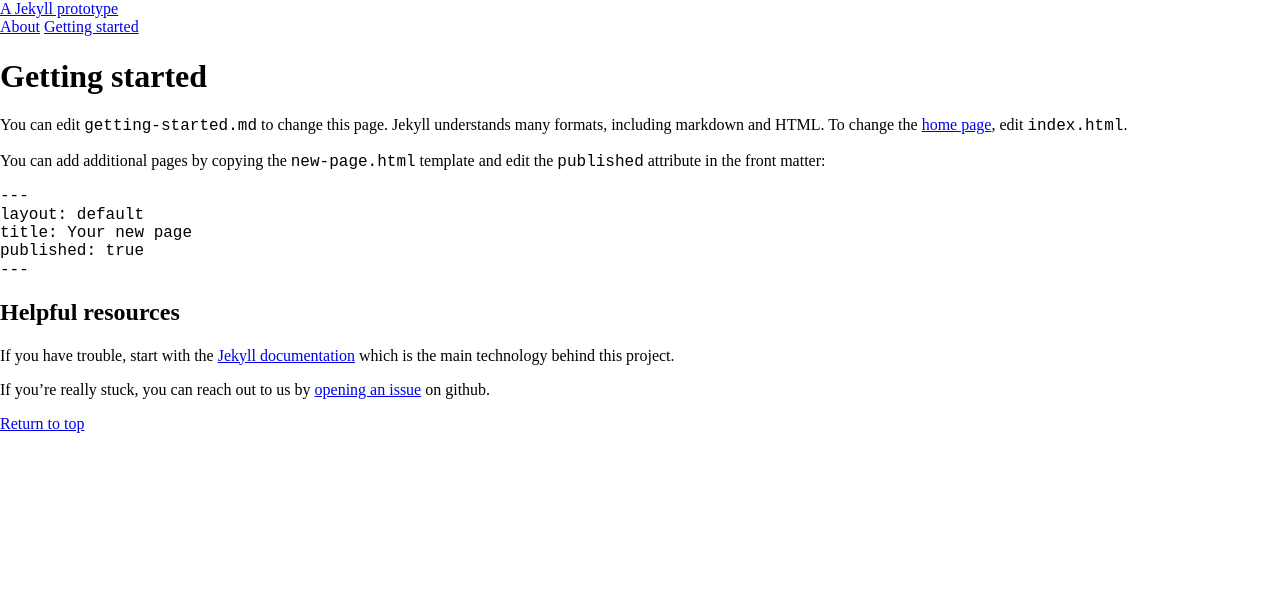
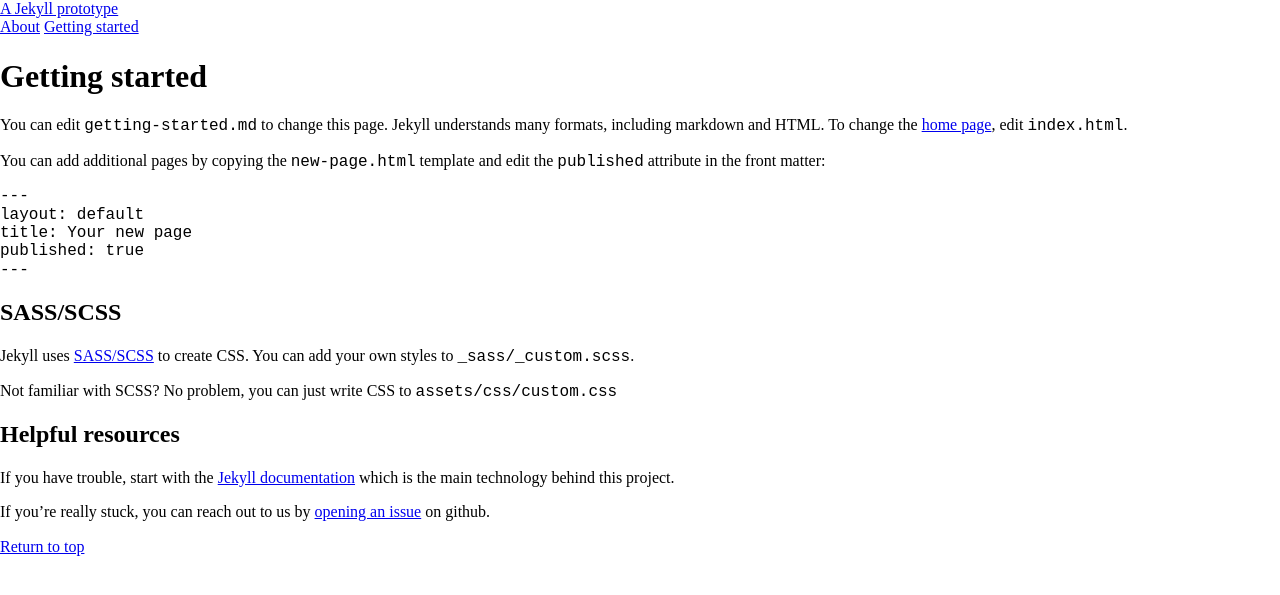
Before and after one commit to adborden/jekyll-prototype, a Jekyll site: the page built from getting-started.md, in a window 1280 px wide. Shown: the top 595 px of the page. Built offline with Jekyll 4.4.1, drawn with Linux system fonts in a browser that asks for light colours; nearby versions of some CDN libraries; library files that are not in the unit come from our copies.

Commit message:
Entrypoint for custom styles

````diff
--- a/_includes/head.html
+++ b/_includes/head.html
@@ -6,6 +6,7 @@
   <title>{% if page.title %}{{ page.title | escape }}{% else %}{{ site.title | escape }}{% endif %}</title>
   <meta name="description" content="{% if page.excerpt %}{{ page.excerpt | strip_html | strip_newlines | truncate: 160 }}{% else %}{{ site.description }}{% endif %}">
 
-  <link rel="stylesheet" href="{{ "/css/main.css" | prepend: site.baseurl }}">
+  <link rel="stylesheet" href="{{ "/assets/css/main.css" | prepend: site.baseurl }}">
+  <link rel="stylesheet" href="{{ "/assets/css/custom.css" | prepend: site.baseurl }}">
   <link rel="canonical" href="{{ page.url | replace:'index.html','' | prepend: site.baseurl | prepend: site.url }}">
 </head>
--- /dev/null
+++ b/_sass/_custom.scss
@@ -0,0 +1,5 @@
+/* _custom.scss
+ *
+ * Add your custom SASS/SCSS styles here. Looking for plain ol' CSS? Check out
+ * `assets/css/custom.css` instead.
+ **/
--- /dev/null
+++ b/_sass/_normalize.scss
@@ -0,0 +1 @@
+@import "../node_modules/normalize.css/normalize.css";
--- /dev/null
+++ b/assets/css/custom.css
@@ -0,0 +1,5 @@
+/* custom.css
+ *
+ * You can add your CSS rules here. If you're familiar with SASS/SCSS, you
+ * might want to checkout `_sass/_custom.css` instead.
+ **/
--- a/css/main.scss
+++ b/assets/css/main.scss
@@ -3,4 +3,5 @@
 ---
 @charset "utf-8";
 
-@import "../node_modules/normalize.css/normalize.css";
+@import "normalize";
+@import "custom";
--- a/getting-started.md
+++ b/getting-started.md
@@ -19,6 +19,14 @@ published: true
 ```
 
 
+## SASS/SCSS
+
+Jekyll uses [SASS/SCSS](http://sass-lang.com/) to create CSS. You can add your
+own styles to `_sass/_custom.scss`.
+
+Not familiar with SCSS? No problem, you can just write CSS to `assets/css/custom.css`
+
+
 ## Helpful resources
 
 If you have trouble, start with the [Jekyll
````
